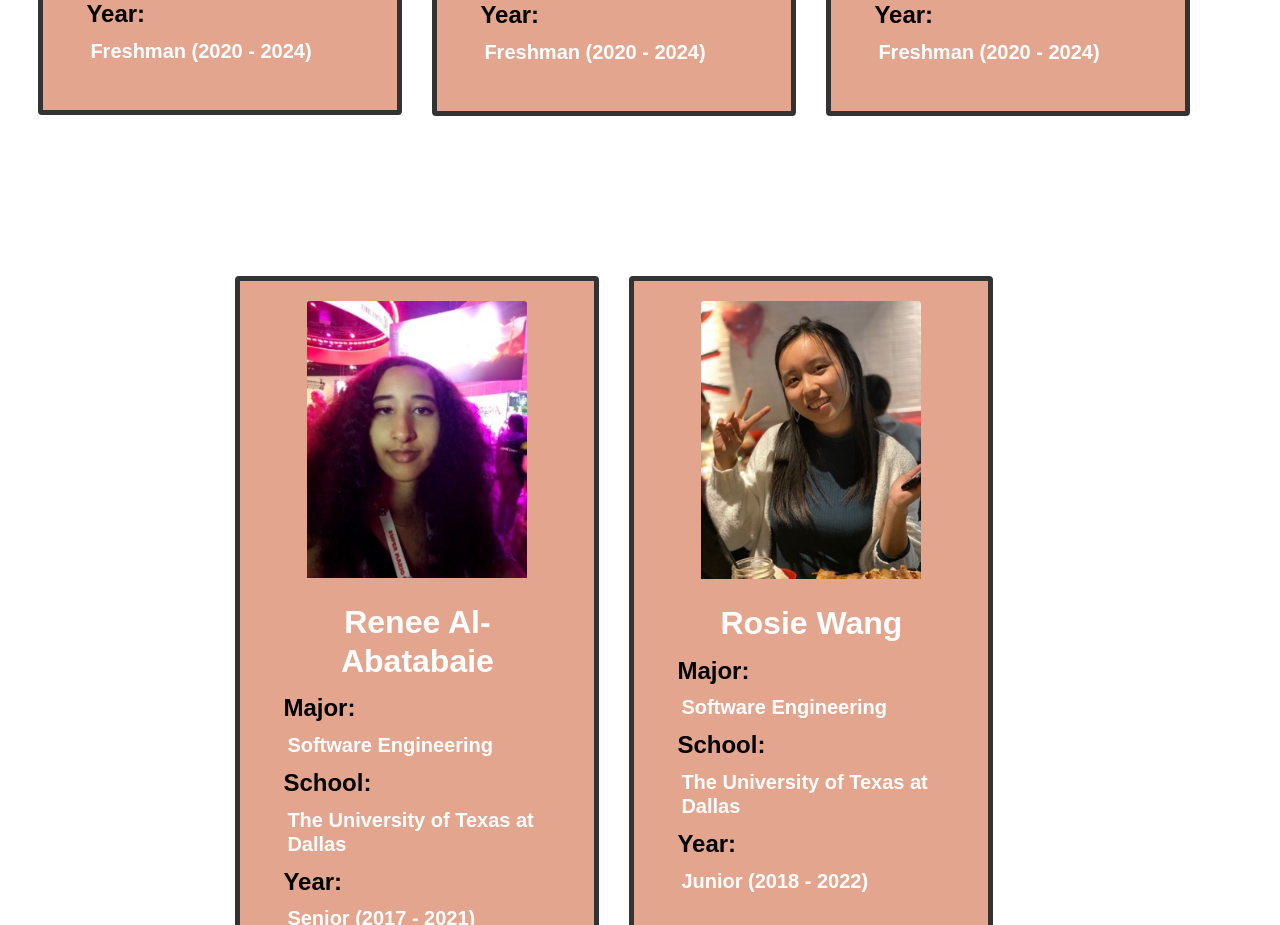
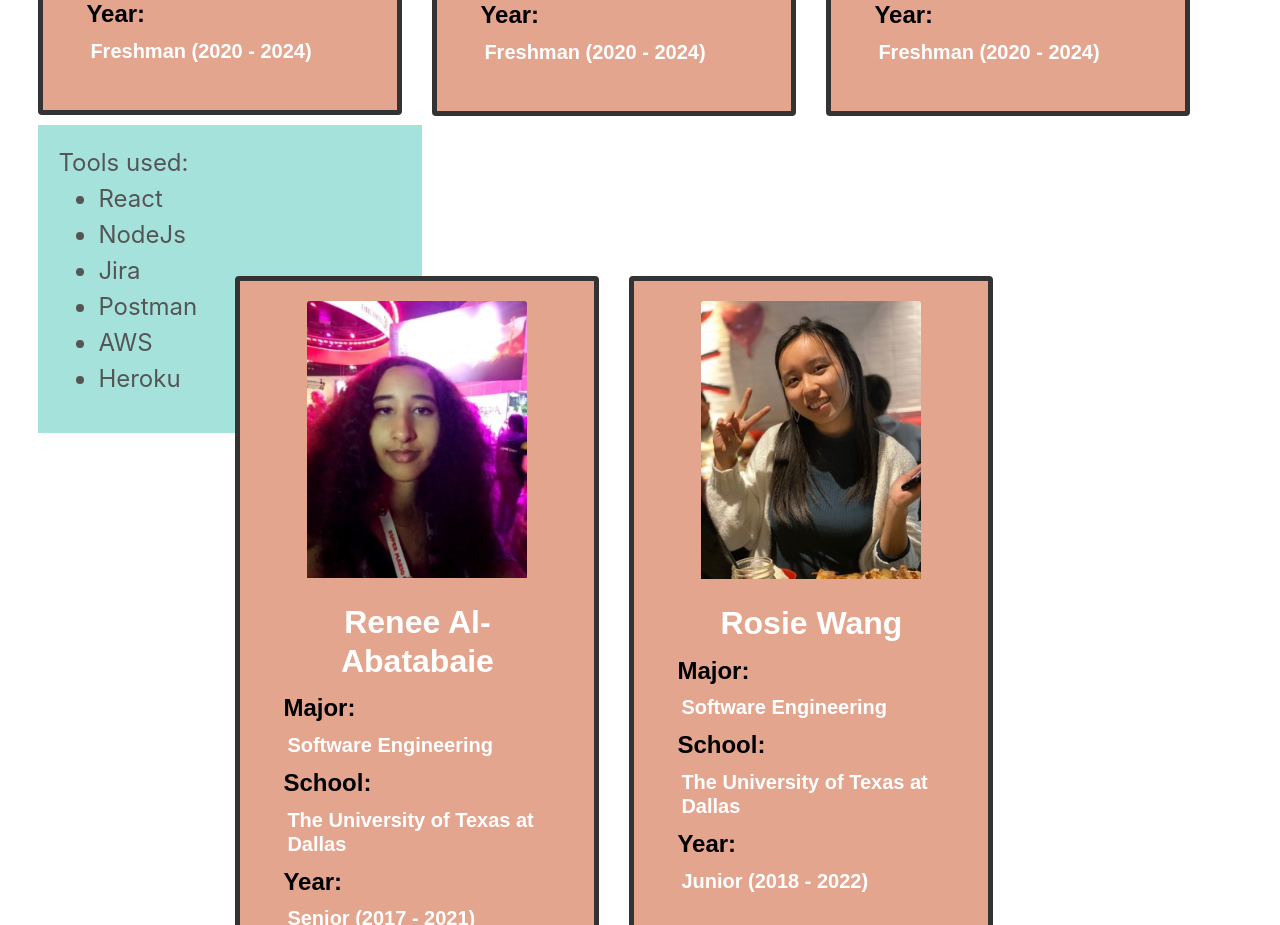
Before and after one commit to Codubee/PetFinderTTH1-2, a React (Create React App) app in the folder frontend/: page / in a window 1280 px wide. Shown: the part 1720-2645 px from the top of the page. Built offline with nearby package versions, Linux system fonts and the light colour scheme.

Commit message:
created the tools.js, tools.css and added tools to the LandingPage

```diff
--- /dev/null
+++ b/frontend/src/components/Tools.js
@@ -0,0 +1,22 @@
+import React from 'react'
+import '../styles/Tools.css'
+
+function Tools(){
+    return(
+        <div id = "Tools">
+            <div id = "ToolsText">
+            Tools used:
+            <ul>
+                <li>React</li>
+                <li>NodeJs</li>
+                <li>Jira</li>
+                <li>Postman</li>
+                <li>AWS</li>
+                <li>Heroku</li>
+            </ul>
+            </div>
+        </div>
+    )
+}
+
+export default Tools;
--- /dev/null
+++ b/frontend/src/styles/Tools.css
@@ -0,0 +1,10 @@
+#Tools{
+    height: auto;
+    max-width: 30vw;
+    padding: 20px;
+    margin: 3vw;
+    font-size: 1.5rem;
+    background: var(--easterBlue);
+    font-family: var(--primaryFont);
+    color: var(--primaryTextColor);
+}
--- a/frontend/src/views/LandingPage.js
+++ b/frontend/src/views/LandingPage.js
@@ -2,6 +2,7 @@ import React from 'react';
 import Explanation from '../components/Explanation'
 import Features from '../components/Features'
 import Team from '../components/Team';
+import Tools from '../components/Tools'
 
 function LandingPage(){
     return(
@@ -9,6 +10,7 @@ function LandingPage(){
             <Explanation />
             <Features />
             <Team/>
+            <Tools/>
         </div>
     )
 }
```
